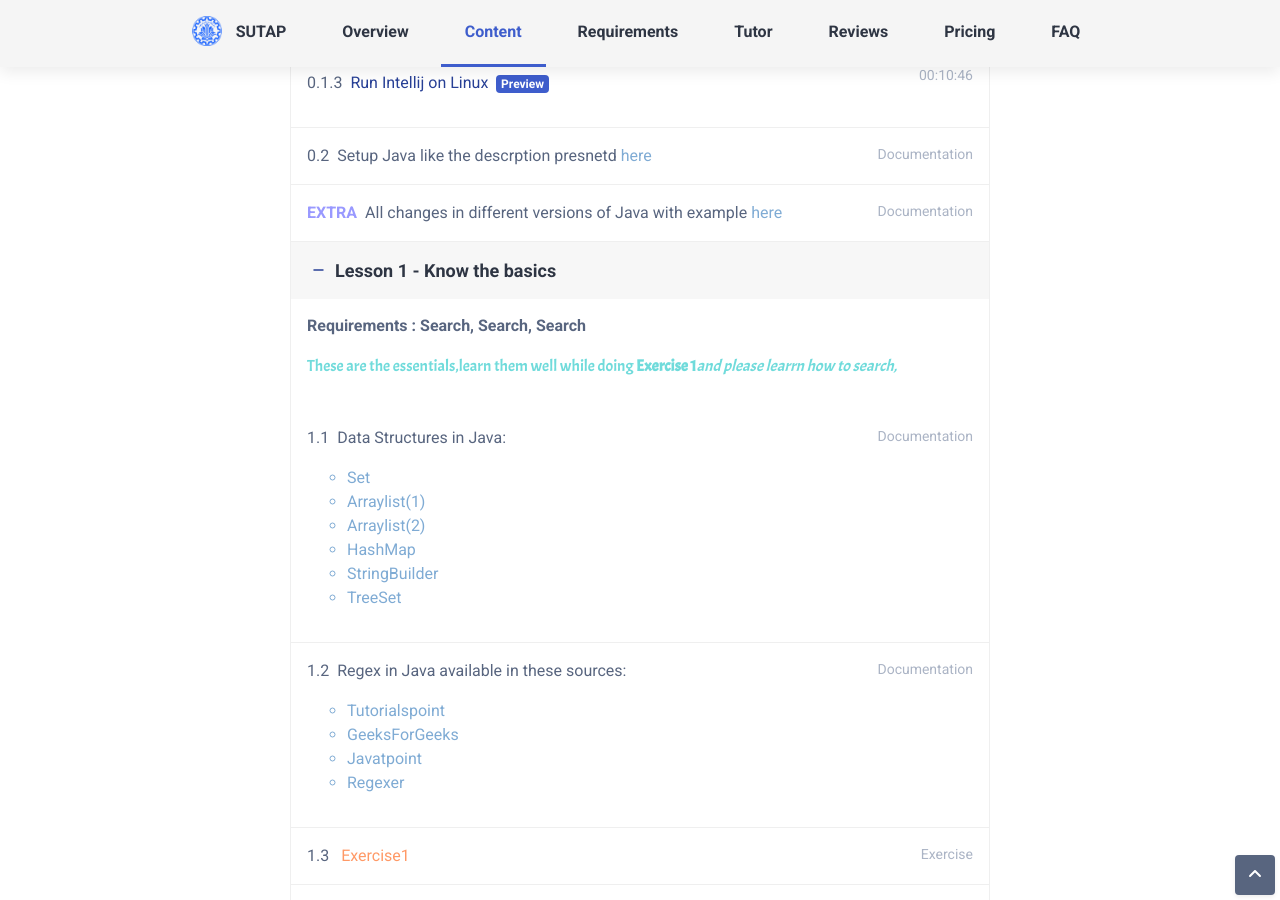
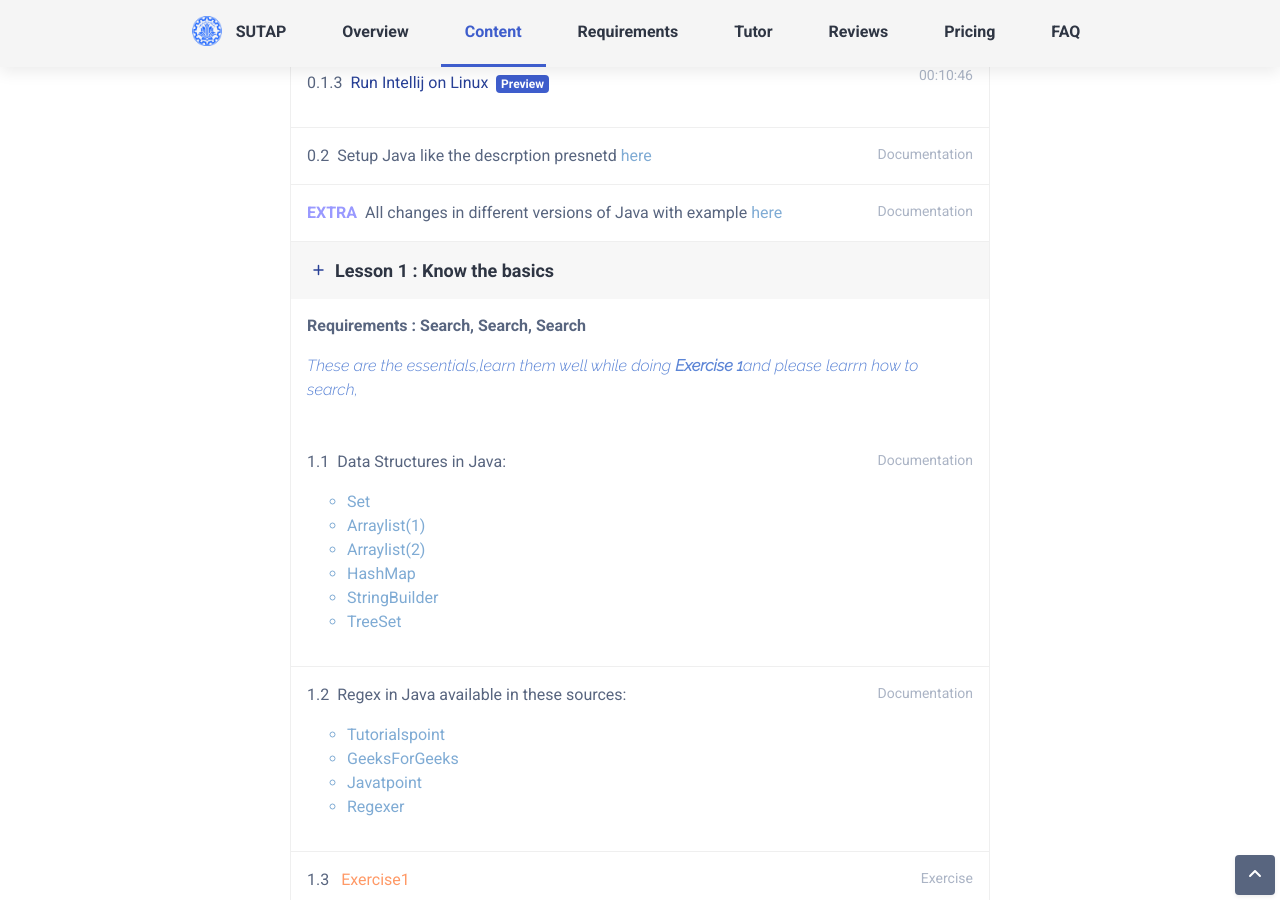
Before and after one commit to AdvProg2020/AdvProg2020.github.io, a Jekyll site: the page built from index.html, in a window 1280 px wide and 900 px high, scrolled down 1787 px. Built offline with Jekyll 4.4.1, drawn with Linux system fonts in a browser that asks for light colours; nearby versions of some CDN libraries; library files that are not in the unit come from our copies.

Commit message:
CardHeader test

```diff
--- a/_layouts/single.html
+++ b/_layouts/single.html
@@ -14,6 +14,7 @@
 	<link rel="shortcut icon" type="image/png" href="sharif1.png">
 
 	<!-- Google Font -->
+	<link href="https://fonts.googleapis.com/css2?family=Raleway:ital,wght@1,300&display=swap" rel="stylesheet">
 	<link href="https://fonts.googleapis.com/css?family=Montserrat:800|Roboto:400,500,700&display=swap"
 		rel="stylesheet">
 	<link href="https://fonts.googleapis.com/css2?family=Indie+Flower&display=swap" rel="stylesheet">
@@ -216,12 +217,13 @@
 						<h4 class="text-center mb-4">Course Content</h4>
 
 						<div class="accordion module-accordion" id="module-accordion">
+
 							<div class="module-item card">
-								<div class="module-header card-header" id="module-heading-1">
+								<div class="module-header card-header" id="module-heading-0">
 									<h4 class="module-title mb-0">
-										<a class="card-toggle module-toggle" href="#module-1" data-toggle="collapse"
-											data-target="#module-1" aria-expanded="true" aria-controls="module-1">
-											<i class="module-toggle-icon fas fa-minus mr-2"></i>
+										<a class="card-toggle module-toggle" href="#module-0" data-toggle="collapse"
+											data-target="#module-0" aria-expanded="true" aria-controls="module-0">
+											<i class="module-toggle-icon fas fa-plus mr-2"></i>
 											Lesson 0 : Let's get started !
 										</a>
 									</h4>
@@ -237,7 +239,7 @@
 													Requirements : Your PC & Intenet *___*
 												</b>
 											</p>
-											<p style="font-family: 'Acme', sans-serif ; color: #70dbdb">
+											<p style="font-family: 'Raleway', sans-serif ; color: #5c85d6">
 												Start ...
 											</p>
 										</div>
@@ -322,8 +324,8 @@
 									<h4 class="module-title mb-0">
 										<a class="card-toggle module-toggle" href="#module-1" data-toggle="collapse"
 											data-target="#module-1" aria-expanded="true" aria-controls="module-1">
-											<i class="module-toggle-icon fas fa-minus mr-2"></i>
-											Lesson 1 - Know the basics
+											<i class="module-toggle-icon fas fa-plus mr-2"></i>
+											Lesson 1 : Know the basics
 										</a>
 									</h4>
 								</div>
@@ -338,7 +340,7 @@
 													Requirements : Search, Search, Search
 												</b>
 											</p>
-											<p style="font-family: 'Acme', sans-serif ; color: #70dbdb">
+											<p style="font-family: 'Raleway', sans-serif; ; color: #5c85d6">
 												These are the essentials,learn them well while doing <b>Exercise 1</b><i>and please learrn how to search,</i>
 
 											</p>
```
